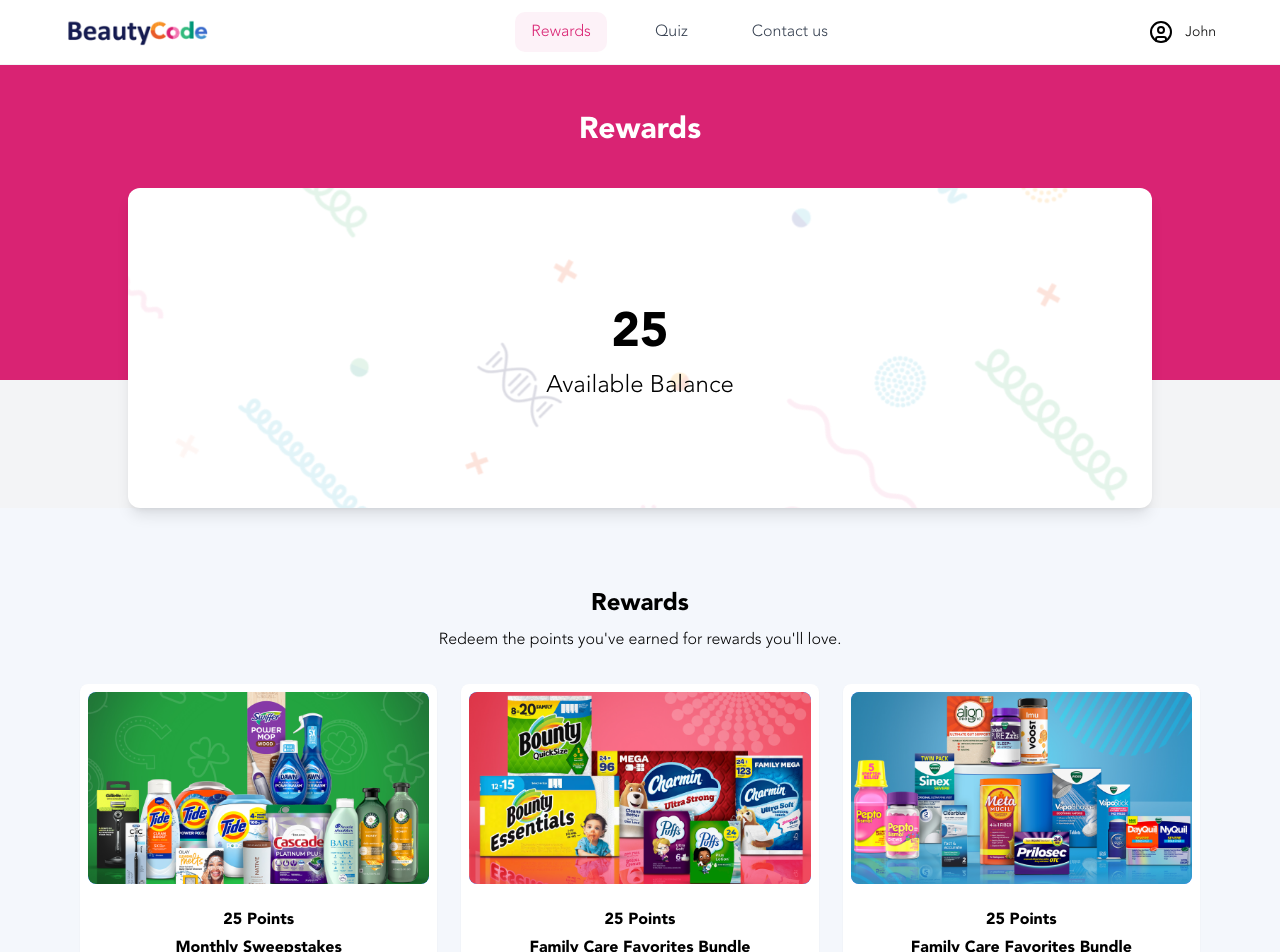
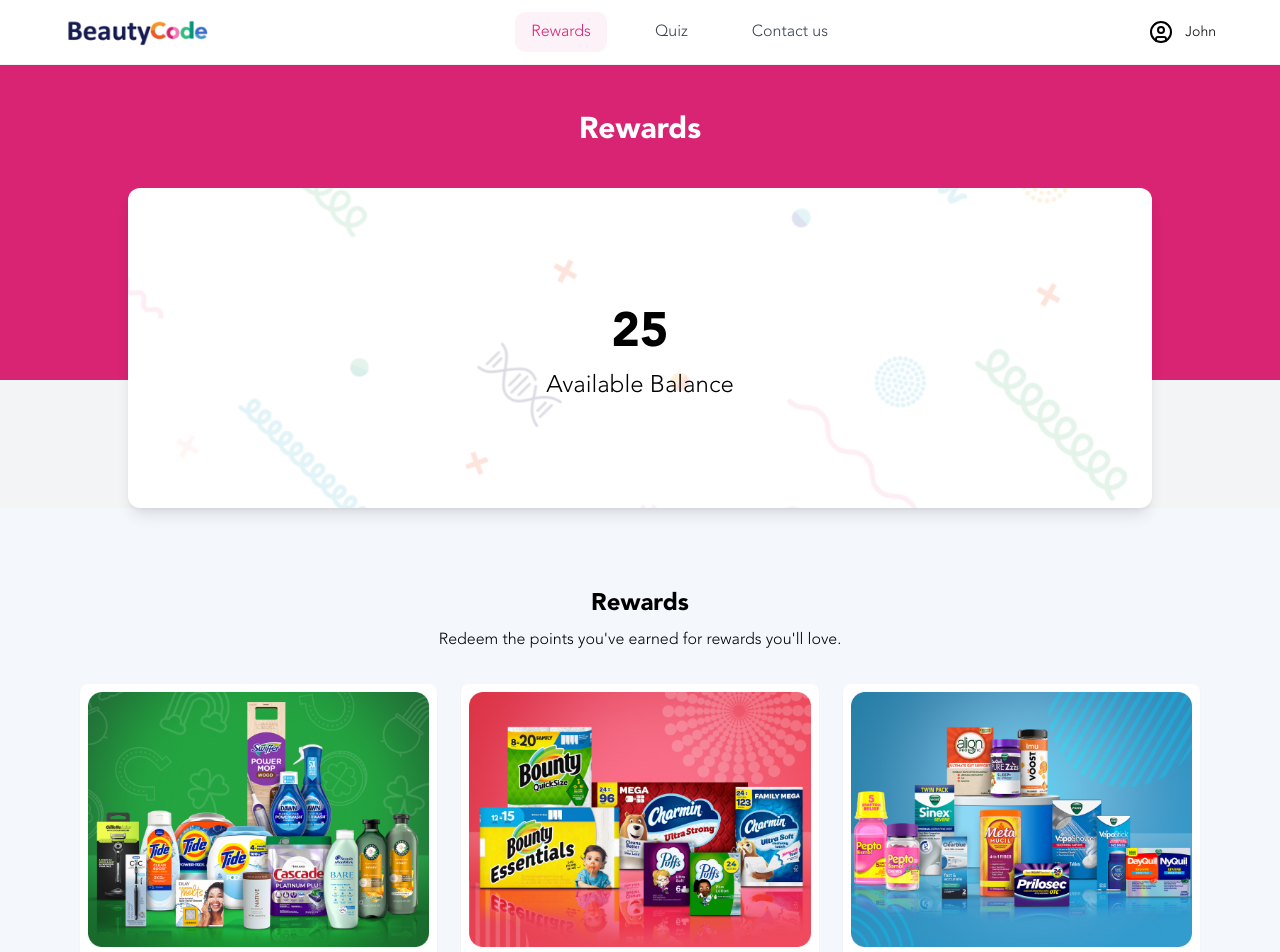
Before and after one commit to AlexeRenaiss/promotion, a Next.js app: page / in a window 1280 px wide. Shown: the top 952 px of the page. Built offline with nearby package versions, Linux system fonts and the light colour scheme; a web font is replaced by a local one.

Commit message:
fix image crop issue

```diff
--- a/src/components/RewardSection.tsx
+++ b/src/components/RewardSection.tsx
@@ -17,13 +17,13 @@
       <div className="grid grid-cols-1 md:grid-cols-3 gap-6">
         {/* Reward Card 1 */}
         <div className="bg-white rounded-lg shadow-sm overflow-hidden">
-          <div className="h-48 bg-blue-500 relative m-2 rounded-lg overflow-hidden">
+          <div className=" bg-white relative m-2 rounded-lg overflow-hidden">
             <Image
               src="/images/reward1.png"
               alt="Health Care Favorites Bundle"
               width={384}
               height={192}
-              className="w-full h-full object-cover rounded-lg"
+              className="w-full object-contain rounded-lg"
             />
           </div>
           <div className="p-4 text-center font-bold text-black">
@@ -34,13 +34,13 @@
 
         {/* Reward Card 2 */}
         <div className="bg-white rounded-lg shadow-sm overflow-hidden">
-          <div className="h-48 bg-blue-500 relative m-2 rounded-lg overflow-hidden">
+          <div className=" bg-white relative m-2 rounded-lg overflow-hidden">
             <Image
               src="/images/reward2.png"
               alt="Health Care Favorites Bundle"
               width={384}
               height={192}
-              className="w-full h-full object-cover rounded-lg"
+              className="w-full object-contain rounded-lg"
             />
           </div>
           <div className="p-4 text-center font-bold text-black">
@@ -51,13 +51,13 @@
 
         {/* Reward Card 3 */}
         <div className="bg-white rounded-lg shadow-sm overflow-hidden">
-          <div className="h-48 bg-blue-500 relative m-2 rounded-lg overflow-hidden">
+          <div className="bg-white relative m-2 rounded-lg overflow-hidden">
             <Image
               src="/images/reward3.png"
               alt="Health Care Favorites Bundle"
               width={384}
               height={192}
-              className="w-full h-full object-cover rounded-lg"
+              className="w-full object-contain rounded-lg"
             />
           </div>
           <div className="p-4 text-center font-bold text-black">
@@ -69,13 +69,13 @@
           <>
             {/* Reward Card 1 */}
             <div className="bg-white rounded-lg shadow-sm overflow-hidden">
-              <div className="h-48 bg-blue-500 relative m-2 rounded-lg overflow-hidden">
+              <div className="bg-white relative m-2 rounded-lg overflow-hidden">
                 <Image
                   src="/images/reward1.png"
                   alt="Health Care Favorites Bundle"
                   width={384}
                   height={192}
-                  className="w-full h-full object-cover rounded-lg"
+                  className="w-full object-contain rounded-lg"
                 />
               </div>
               <div className="p-4 text-center font-bold text-black">
@@ -86,13 +86,13 @@
 
             {/* Reward Card 2 */}
             <div className="bg-white rounded-lg shadow-sm overflow-hidden">
-              <div className="h-48 bg-blue-500 relative m-2 rounded-lg overflow-hidden">
+              <div className="bg-white relative m-2 rounded-lg overflow-hidden">
                 <Image
                   src="/images/reward2.png"
                   alt="Health Care Favorites Bundle"
                   width={384}
                   height={192}
-                  className="w-full h-full object-cover rounded-lg"
+                  className="w-full object-contain rounded-lg"
                 />
               </div>
               <div className="p-4 text-center font-bold text-black">
@@ -103,13 +103,13 @@
 
             {/* Reward Card 3 */}
             <div className="bg-white rounded-lg shadow-sm overflow-hidden">
-              <div className="h-48 bg-blue-500 relative m-2 rounded-lg overflow-hidden">
+              <div className="bg-white relative m-2 rounded-lg overflow-hidden">
                 <Image
                   src="/images/reward3.png"
                   alt="Health Care Favorites Bundle"
                   width={384}
                   height={192}
-                  className="w-full h-full object-cover rounded-lg"
+                  className="w-full object-contain rounded-lg"
                 />
               </div>
               <div className="p-4 text-center font-bold text-black">
@@ -119,13 +119,13 @@
             </div>
             {/* Reward Card 1 */}
             <div className="bg-white rounded-lg shadow-sm overflow-hidden">
-              <div className="h-48 bg-blue-500 relative m-2 rounded-lg overflow-hidden">
+              <div className="bg-white relative m-2 rounded-lg overflow-hidden">
                 <Image
                   src="/images/reward1.png"
                   alt="Health Care Favorites Bundle"
                   width={384}
                   height={192}
-                  className="w-full h-full object-cover rounded-lg"
+                  className="w-full object-contain rounded-lg"
                 />
               </div>
               <div className="p-4 text-center font-bold text-black">
@@ -136,13 +136,13 @@
 
             {/* Reward Card 2 */}
             <div className="bg-white rounded-lg shadow-sm overflow-hidden">
-              <div className="h-48 bg-blue-500 relative m-2 rounded-lg overflow-hidden">
+              <div className="bg-white relative m-2 rounded-lg overflow-hidden">
                 <Image
                   src="/images/reward2.png"
                   alt="Health Care Favorites Bundle"
                   width={384}
                   height={192}
-                  className="w-full h-full object-cover rounded-lg"
+                  className="w-full object-contain rounded-lg"
                 />
               </div>
               <div className="p-4 text-center font-bold text-black">
@@ -153,13 +153,13 @@
 
             {/* Reward Card 3 */}
             <div className="bg-white rounded-lg shadow-sm overflow-hidden">
-              <div className="h-48 bg-blue-500 relative m-2 rounded-lg overflow-hidden">
+              <div className="bg-white relative m-2 rounded-lg overflow-hidden">
                 <Image
                   src="/images/reward3.png"
                   alt="Health Care Favorites Bundle"
                   width={384}
                   height={192}
-                  className="w-full h-full object-cover rounded-lg"
+                  className="w-full object-contain rounded-lg"
                 />
               </div>
               <div className="p-4 text-center font-bold text-black">
```
